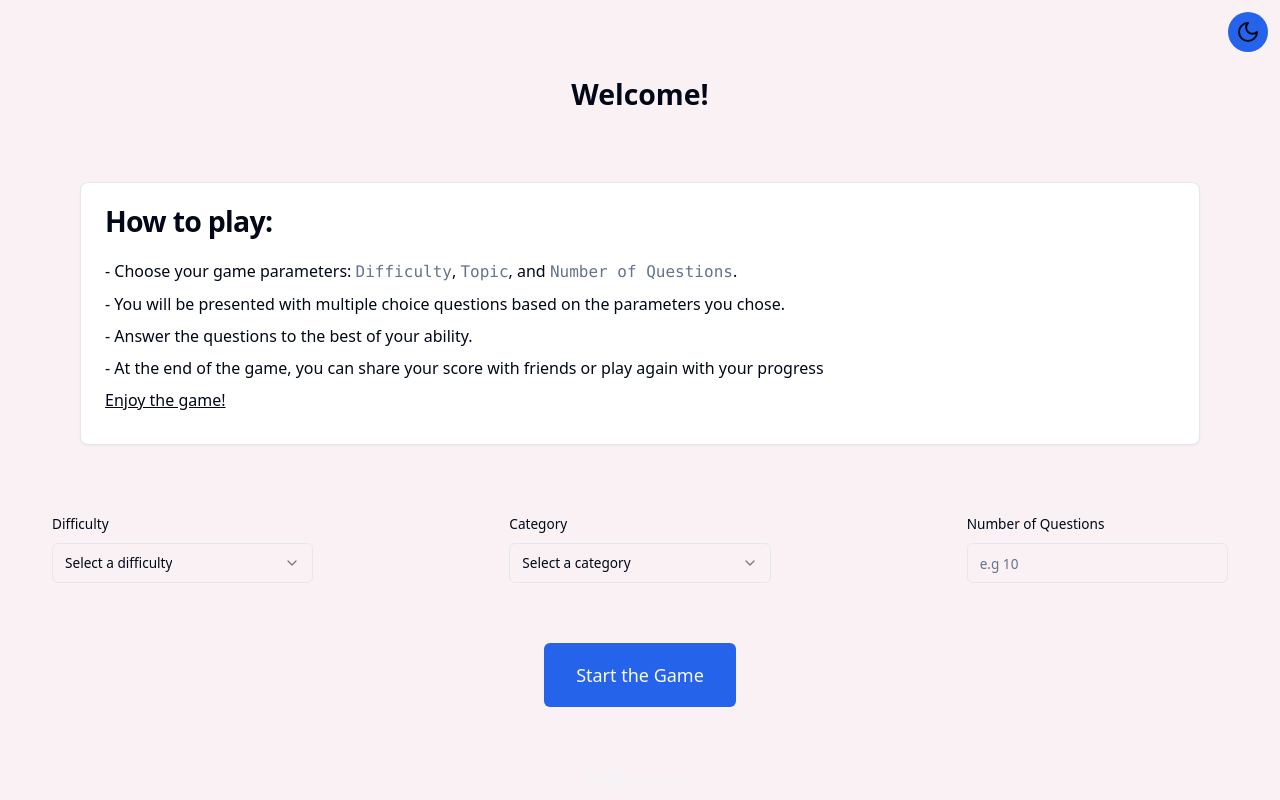
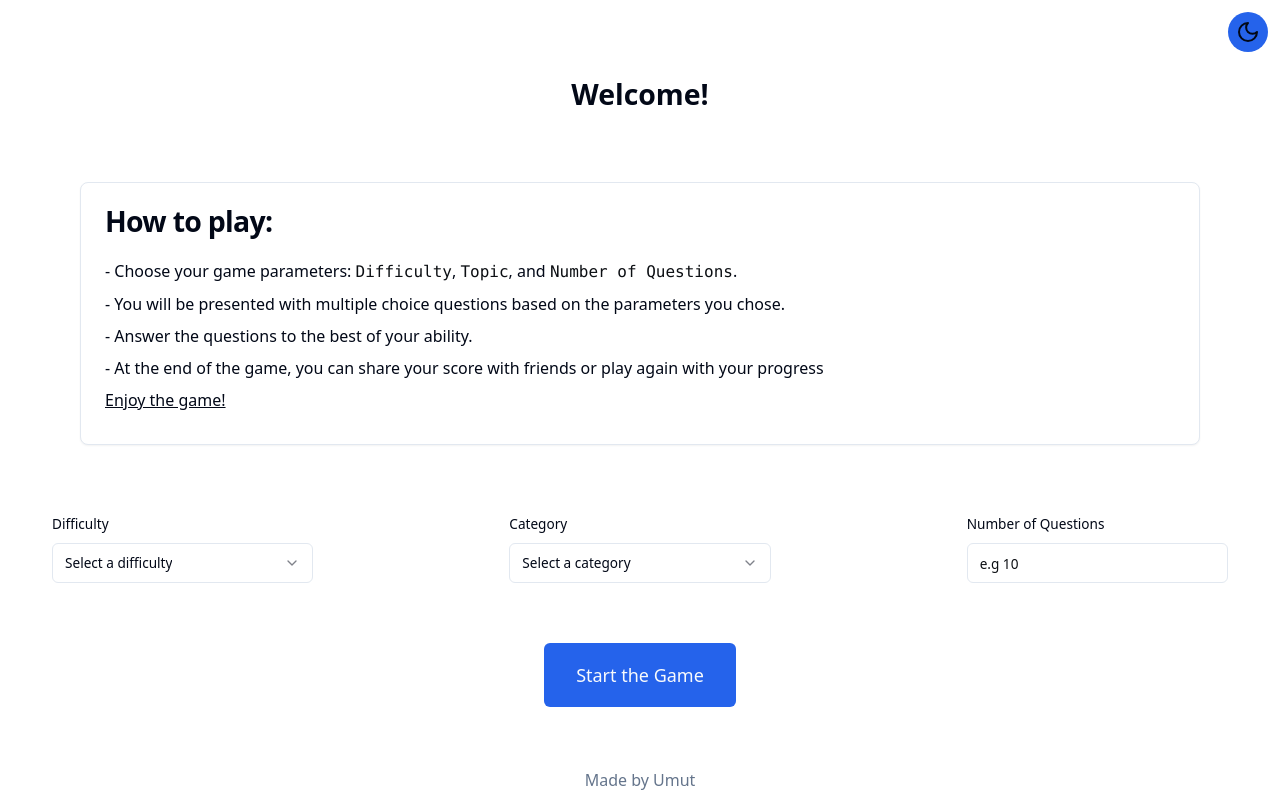
Before and after one commit to umutondersu/trivia-game, a React (Vite) app: page / in a window 1280 px wide. Built offline with nearby package versions, Linux system fonts and the light colour scheme.

Commit message:
color improvements

```diff
--- a/src/App.tsx
+++ b/src/App.tsx
@@ -3,7 +3,7 @@ import LandingPage from "./pages/LandingPage";
 import Quiz from "./pages/Quiz";
 import Score from "./pages/Score";
 import useThemeAtom from "./hooks/useThemeAtom";
-import ToggleButton from "./components/ui/ToggleButton";
+import ToggleButton from "./components/ui/togglebutton";
 
 export default function App() {
 	const [theme, toggleTheme] = useThemeAtom();
@@ -19,9 +19,9 @@ export default function App() {
 			<a
 				href="https://github.com/umutondersu"
 				target="_blank"
-				className="absolute bottom-0 w-full md:mb-2 sm:-mb-12 text-center text-muted group">
+				className="group absolute bottom-0 w-full text-center text-muted sm:-mb-12 md:mb-2">
 				Made by{" "}
-				<span className="group-hover:text-muted-foreground group-hover:underline transition-colors ease-linear duration-100 delay-0">
+				<span className="transition-colors delay-0 duration-100 ease-linear group-hover:text-muted-foreground group-hover:underline">
 					Umut
 				</span>
 			</a>
--- a/src/index.css
+++ b/src/index.css
@@ -5,7 +5,7 @@
 
 @layer base {
 	:root {
-		--background: 345 40% 96%;
+		--background: 0 0% 100%;
 		--foreground: 222.2 84% 4.9%;
 		--card: 0 0% 100%;
 		--card-foreground: 222.2 84% 4.9%;
@@ -15,8 +15,8 @@
 		--primary-foreground: 210 40% 98%;
 		--secondary: 210 40% 96.1%;
 		--secondary-foreground: 222.2 47.4% 11.2%;
-		--muted: 210 40% 96.1%;
-		--muted-foreground: 215.4 16.3% 46.9%;
+		--muted: 215.4 16.3% 46.9%;
+		--muted-foreground: 215 22% 6%;
 		--accent: 210 40% 96.1%;
 		--accent-foreground: 222.2 47.4% 11.2%;
 		--destructive: 0 84.2% 60.2%;
@@ -25,10 +25,6 @@
 		--input: 214.3 31.8% 91.4%;
 		--ring: 221.2 83.2% 53.3%;
 		--radius: 0.5rem;
-
-		--background-body: var(--background);
-		--secondary-body: var(--muted-foreground);
-		--accent-body: var(--primary);
 	}
 
 	.dark {
@@ -51,10 +47,6 @@
 		--border: 217.2 32.6% 17.5%;
 		--input: 217.2 32.6% 17.5%;
 		--ring: 224.3 76.3% 48%;
-
-		--background-body: var(--background);
-		--secondary-body: var(--background);
-		--accent-body: var(--background);
 	}
 }
 
```
